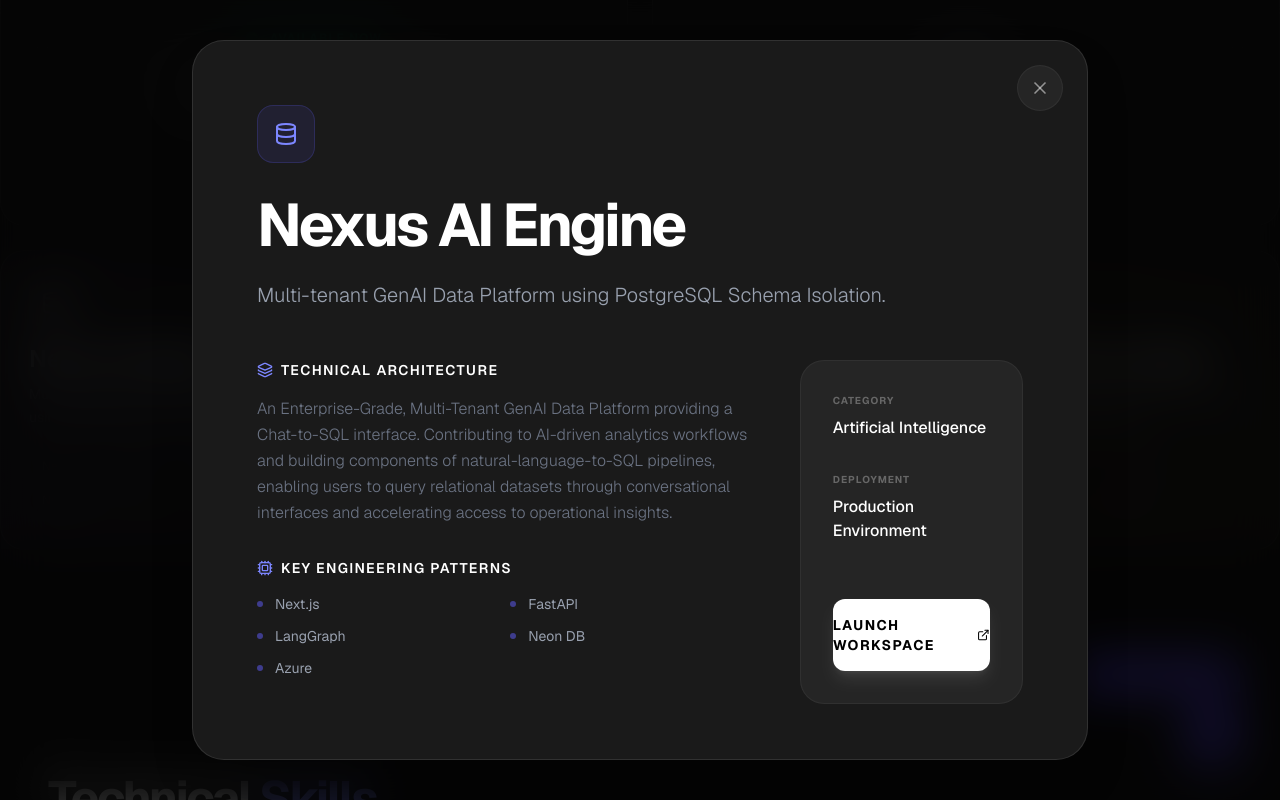
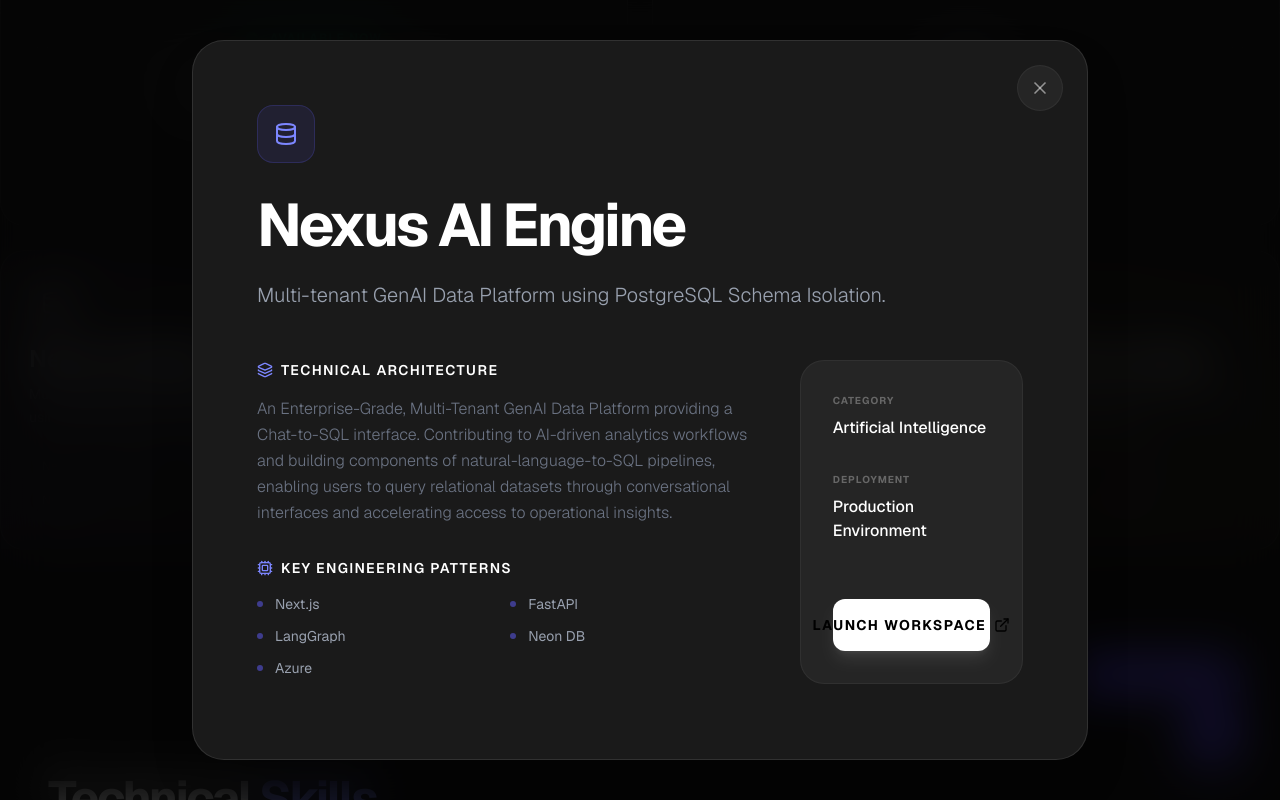
Before and after one commit to koushik1359/koushik-portfolio, a Next.js app: page / in a window 1280 px wide. Both pictures are taken after a click on the element 151 px from the left and 1601 px from the top of the page. Shown: the part 1201-2001 px from the top of the page. Built offline with nearby package versions, Linux system fonts and the light colour scheme.

Commit message:
UI: Center 'Launch Workspace' button text and prevent line wrapping

```diff
--- a/src/components/ui/ProjectModal.tsx
+++ b/src/components/ui/ProjectModal.tsx
@@ -130,9 +130,9 @@ export const ProjectModal = ({ isOpen, onClose, project }: ProjectModalProps) =>
                            href={project.href}
                            target="_blank"
                            rel="noopener noreferrer"
-                           className="w-full bg-white text-black py-4 rounded-xl font-bold flex items-center justify-center gap-2 hover:bg-gray-200 transition-all text-sm uppercase tracking-widest shadow-lg shadow-white/10"
+                           className="w-full bg-white text-black py-4 px-4 rounded-xl font-bold flex items-center justify-center gap-2 text-center hover:bg-gray-200 transition-all text-xs md:text-sm uppercase tracking-[0.15em] md:tracking-widest shadow-lg shadow-white/10 whitespace-nowrap"
                         >
-                           Launch Workspace <ExternalLink className="w-4 h-4" />
+                           Launch Workspace <ExternalLink className="w-4 h-4 shrink-0" />
                         </a>
                      </div>
                   </div>
```
